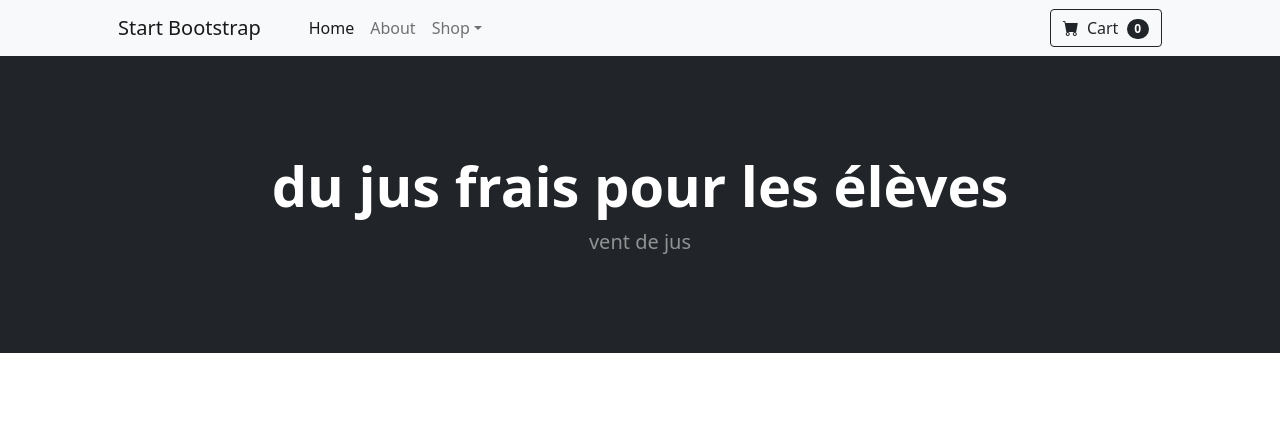
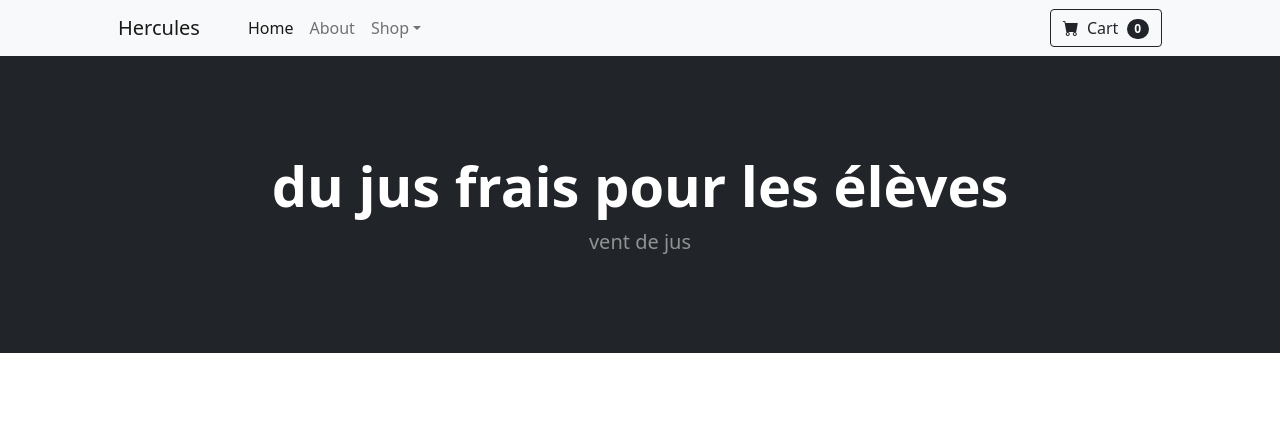
Before and after one commit to wetshi/test, a plain HTML site: page index.html in a window 1280 px wide. Shown: the top 428 px of the page. Drawn offline with nearby package versions, Linux system fonts and the light colour scheme.

Commit message:
Update index.html

```diff
--- a/index.html
+++ b/index.html
@@ -43,7 +43,7 @@
         <!-- Navigation-->
         <nav class="navbar navbar-expand-lg navbar-light bg-light">
             <div class="container px-4 px-lg-5">
-                <a class="navbar-brand" href="#!">Start Bootstrap</a>
+                <a class="navbar-brand" href="#!">Hercules</a>
                 <button class="navbar-toggler" type="button" data-bs-toggle="collapse" data-bs-target="#navbarSupportedContent" aria-controls="navbarSupportedContent" aria-expanded="false" aria-label="Toggle navigation"><span class="navbar-toggler-icon"></span></button>
                 <div class="collapse navbar-collapse" id="navbarSupportedContent">
                     <ul class="navbar-nav me-auto mb-2 mb-lg-0 ms-lg-4">
```
